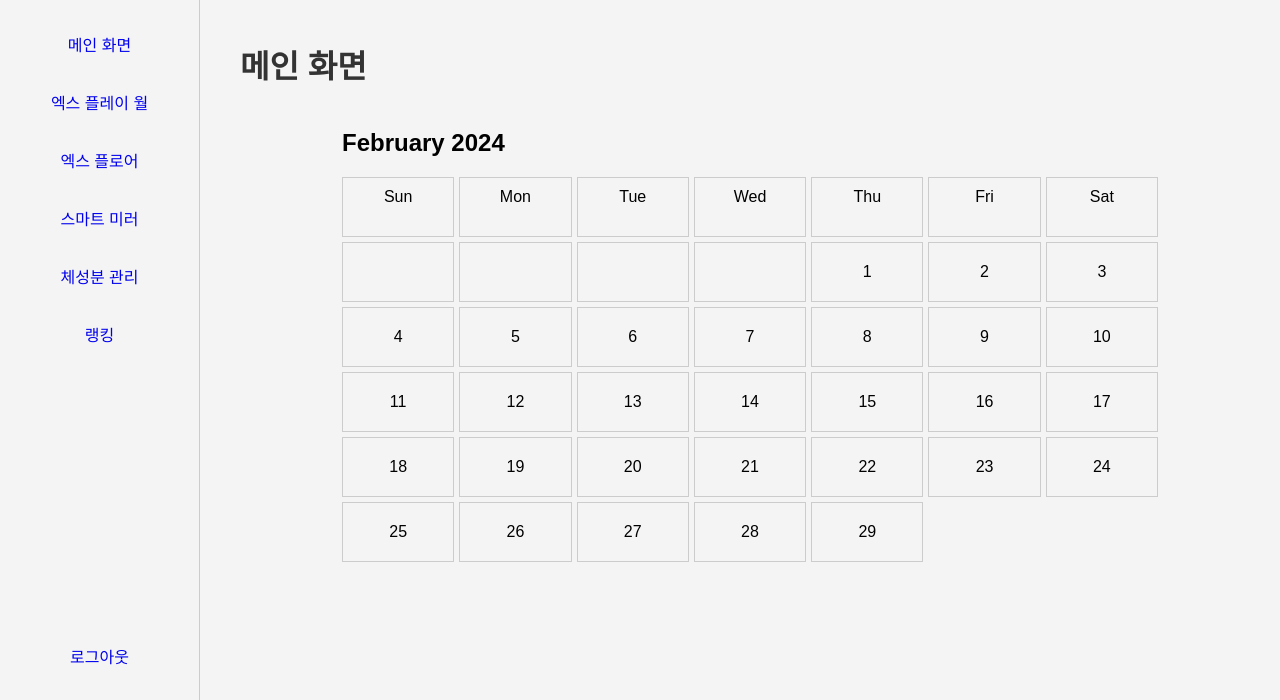
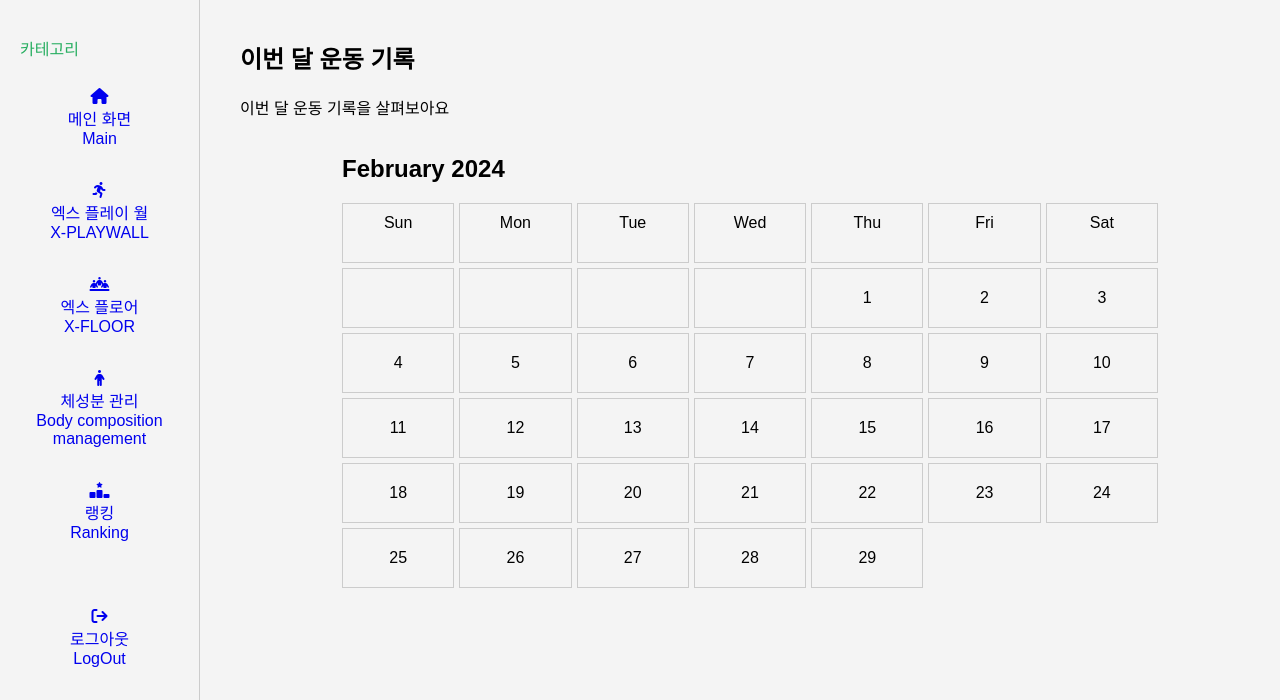
Before and after one commit to yhyg6969/NadeuriSmartMirror, a Django app: page /main/ in a window 1280 px wide. Shown: the part 100-800 px from the top of the page. Run offline with Django 4.2, Linux system fonts and the light colour scheme; parts of the project's set-up code (start-up, migrations or seed data) failed here and were passed over.

Commit message:
Add files via upload

```diff
--- a/main/templates/main.html
+++ b/main/templates/main.html
@@ -5,6 +5,8 @@
 
 {% block extrahead %}
 <link rel="stylesheet" href="{% static 'main.css' %}">
+<link rel="stylesheet" href="https://cdnjs.cloudflare.com/ajax/libs/font-awesome/6.5.1/css/all.min.css">
+
 {% endblock %}
 
 {% block content %}
@@ -16,6 +18,7 @@
         <img src="{% static 'Oikos_logo.png' %}" alt="Oikos_logo" height="100px" style="margin-left: 50px;">
         <div>
             {% if student_data %}
+            <i class="fa-solid fa-hat-cowboy"></i>
             <p>{{ student_data.school }}</p>
             <p>{{ student_data.grade }}학년 {{ student_data.class_num }}반 {{ student_data.number }}번</p>
             <p>{{ student_data.name }}</p>
@@ -26,17 +29,63 @@
     </header>
 
     <nav>
-        <a href="{% url 'main' %}">메인 화면</a>
-        <a href="{% url 'Xplaywall' %}">엑스 플레이 월</a>
-        <a href="{% url 'Xfloor' %}">엑스 플로어</a>
-        <a href="{% url 'smartmirror' %}">스마트 미러</a>
-        <a href="{% url 'inbody' %}">체성분 관리</a>
-        <a href="{% url 'ranking' %}">랭킹</a>
-        <a href="{% url 'login' %}">로그아웃</a>
-    </nav>
+        <p>카테고리</p>
+        <a href="{% url 'main' %}">
+            <span><i class="fa-solid fa-house"></i></span>
+            <span>
+                <div class="Title">메인 화면</div>
+                <div class="subTitle">Main</div>
+            </span>
+        </a>
+        <a href="{% url 'Xplaywall' %}">
+            <span><i class="fa fa-solid fa-person-running"></i></span>
+            <span>
+                <div class="Title">엑스 플레이 월</div>
+                <div class="subTitle">X-PLAYWALL</div>
+            </span>
+        </a>
+
+        <a href="{% url 'Xfloor' %}">
+            <span><i class="fa-solid fa-people-line"></i></span>
+            <span>
+                <div class="Title">엑스 플로어</div>
+                <div class="subTitle">X-FLOOR</div>
+            </span>
+        </a>
+
+        <a href="{% url 'inbody' %}">
+            <span><i class="fa-solid fa-person"></i></span>
+            <span>
+                <div class="Title">체성분 관리</div>
+                <div class="subTitle">Body composition management</div>
+            </span>
+        </a>
+
+        <a href="{% url 'ranking' %}">
+            <span><i class="fa-solid fa-ranking-star"></i></span>
+            <span>
+                <div class="Title">랭킹</div>
+                <div class="subTitle">Ranking</div>
+            </span>
+        </a>
+
+        <a href="{% url 'login' %}">
+            <span><i class="fa-solid fa-arrow-right-from-bracket"></i></span>
+            <span>
+                <div class="Title">로그아웃</div>
+                <div class="subTitle">LogOut</div>
+            </span>
+        </a>
+
+<!--         <a href="{% url 'smartmirror' %}">스마트 미러</a>
+ -->    </nav>
 
     <main>
-        <h1>메인 화면</h1>
+<!--         <p>오늘 날짜 | </p>
+ -->    <div class="title">
+            <h2>이번 달 운동 기록</h2>
+            <p>이번 달 운동 기록을 살펴보아요</p>
+        </div>
 
         <input type="hidden" id="totalActivityTimeMinutes" value="{{ total_activity_time_minutes }}">
         <input type="hidden" id="totalActivityTimeSeconds" value="{{ total_activity_time_seconds }}">
```
Also changed, not shown: main/templates/popup_modal.html (+12 -7 lines).
